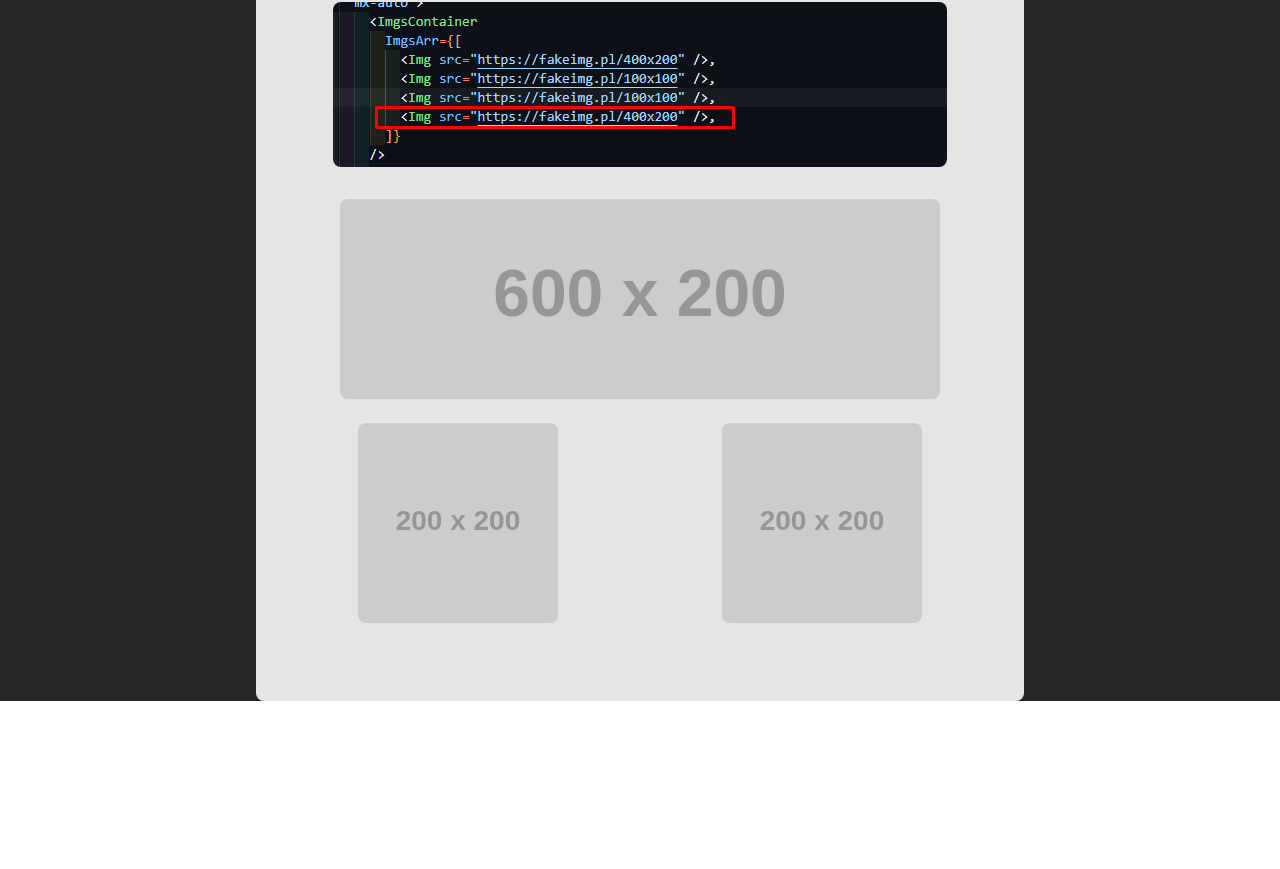
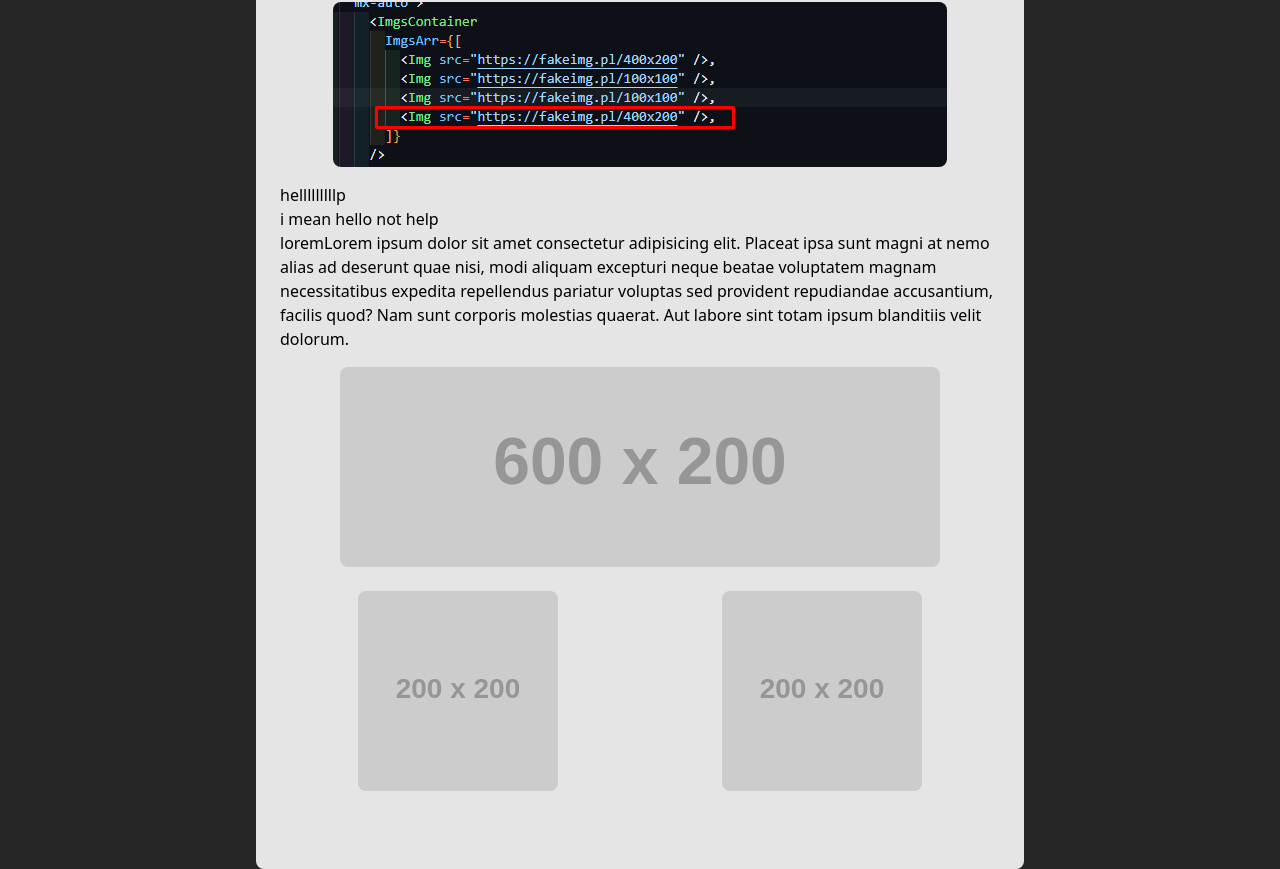
Before and after one commit to AlexEG/BetterDevDocs, a React (Vite) app: page / in a window 1280 px wide. Shown: the part 1281-2150 px from the top of the page. Before the commit the page ends 1982 px from the top, so only its background shows below. Built offline with nearby package versions, Linux system fonts and the light colour scheme.

Commit message:
v1.1.13
excalidraw

```diff
--- a/src/components/article/Paragraph.tsx
+++ b/src/components/article/Paragraph.tsx
@@ -1,4 +1,5 @@
-function Paragraph() {
-  return <p></p>;
+function Paragraph({ content }: { content: string[] }) {
+  const pElements = content.map((str) => <p>{str}</p>);
+  return pElements;
 }
 export default Paragraph;
--- a/src/components/article/Post.tsx
+++ b/src/components/article/Post.tsx
@@ -34,13 +34,19 @@ function Post() {
           Post Title
         </h1>
         {/* /////////// */}
+
         <Img src={img7} />
         <Img src={img9} />
         <Img src={img1} />
 
         <ImgsGroup imgsArr={[img1, img4, img3]} />
-
-        <Paragraph />
+        <Paragraph
+          content={[
+            "helllllllllp",
+            "i mean hello not help",
+            "loremLorem ipsum dolor sit amet consectetur adipisicing elit. Placeat ipsa sunt magni at nemo alias ad deserunt quae nisi, modi aliquam excepturi neque beatae voluptatem magnam necessitatibus expedita repellendus pariatur voluptas sed provident repudiandae accusantium, facilis quod? Nam sunt corporis molestias quaerat. Aut labore sint totam ipsum blanditiis velit dolorum.",
+          ]}
+        />
 
         <ImgsGroup
           imgsArr={[
```
Also changed, not shown: 1 other file (tests, documents, lock files or other folders).
